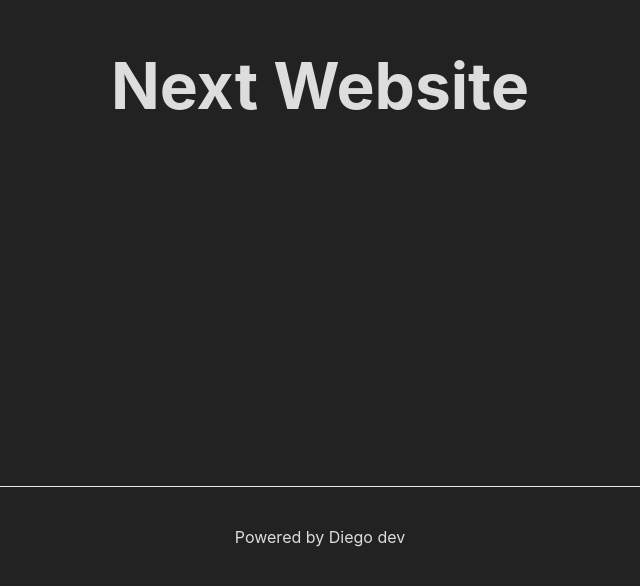
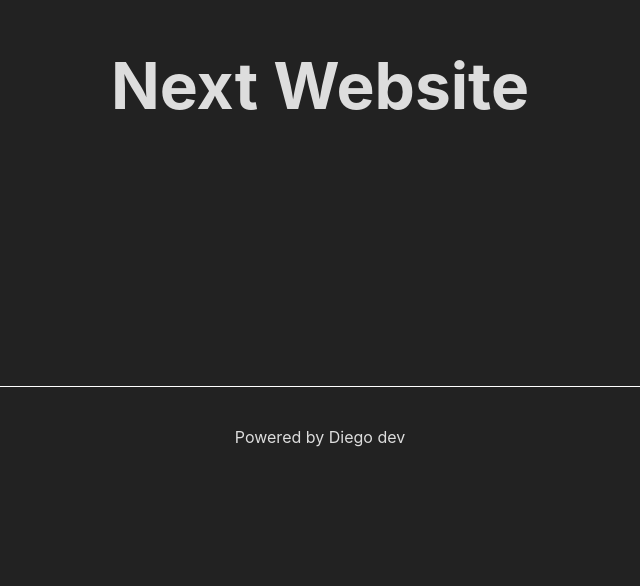
Before and after one commit to DiegoSousaSilva/next-site, a Next.js app: page / in a window 1280 px wide. Shown: the part 314-900 px from the top of the page, without its empty margins (320-960 px from the left). After the commit the page ends 800 px from the top, so only its background shows below. Built offline with nearby package versions, Linux system fonts and the light colour scheme.

Commit message:
utilizando absolute imports

```diff
--- a/components/Footer/styles.ts
+++ b/components/Footer/styles.ts
@@ -1,9 +1,11 @@
 import styled from 'styled-components';
 
 export const Container = styled.div`
+  position:absolute;
+  bottom: 0;
   width: 100%;
   height: 100px;
-  border-top: 1px solid #eaeaea;
+  border-top: 1px solid #fff;
   display: flex;
   justify-content: center;
   align-items: center;
--- a/pages/_app.tsx
+++ b/pages/_app.tsx
@@ -1,5 +1,5 @@
 import {AppProps} from 'next/app'
-import '../shared/globals.css'
+import '@shared/globals.css'
 
 function MyApp({ Component, pageProps }: AppProps) {
   return <Component {...pageProps} />
--- a/pages/index.tsx
+++ b/pages/index.tsx
@@ -1,13 +1,12 @@
 import Head from 'next/head'
-import Footer from '../components/Footer'
-import Header from '../components/Header'
+import Footer from '@components/Footer'
+import Header from '@components/Header'
 
 export default function Home() {
   return (
-    < >
+    <>
       <Head>
         <title>Setup site next</title>
-        <link rel="icon" href="/favicon.ico" />
       </Head>
 
       <main>
--- a/tsconfig.json
+++ b/tsconfig.json
@@ -1,5 +1,10 @@
 {
   "compilerOptions": {
+    "baseUrl": "./",
+    "paths": {
+      "@components/*":["components/*"],
+      "@shared/*":["shared/*"],
+    },
     "target": "es5",
     "lib": [
       "dom",
```
